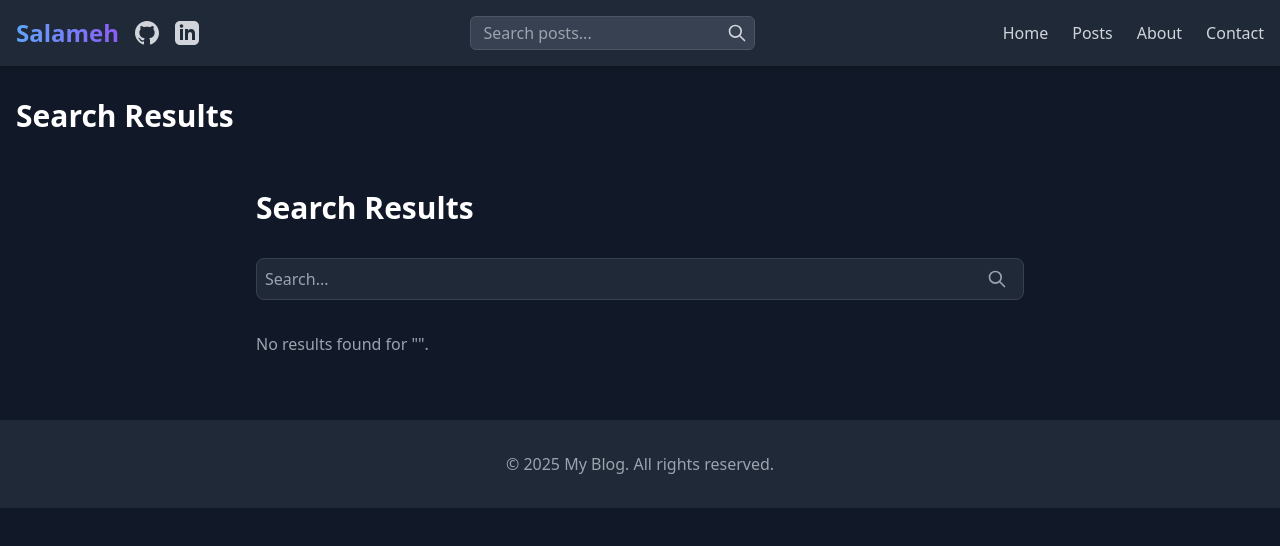
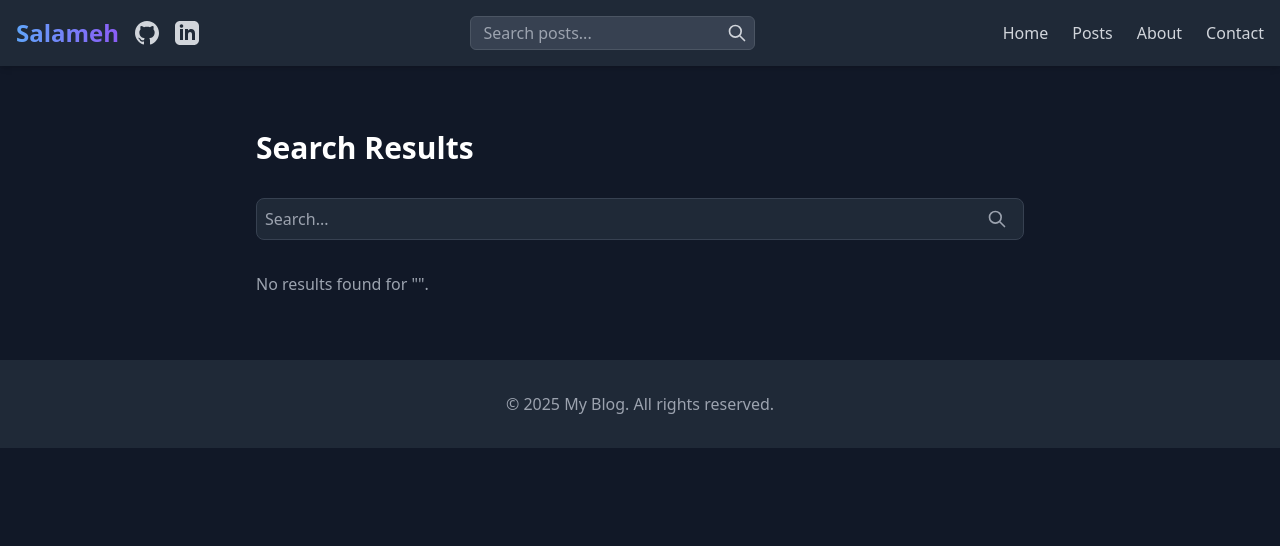
Before and after one commit to abda-s/my-next-blog, a Next.js app: page /search in a window 1280 px wide. Shown: the top 546 px of the page. Built offline with nearby package versions, Linux system fonts and the light colour scheme.

Commit message:
Deploy to gh-pages - 5/26/2025 2:36:54 AM

```diff
--- a/app/search/page.tsx
+++ b/app/search/page.tsx
@@ -8,9 +8,7 @@ export default async function SearchPage() {
   return (
     <main>
       <div className="container mx-auto px-4 py-8">
-        <h1 className="text-3xl font-bold text-white mb-6">
-          Search Results
-        </h1>
+
         <Suspense fallback={<div className="text-gray-300">Loading search results...</div>}>
           <SearchResults posts={allPosts} />
         </Suspense>
```
